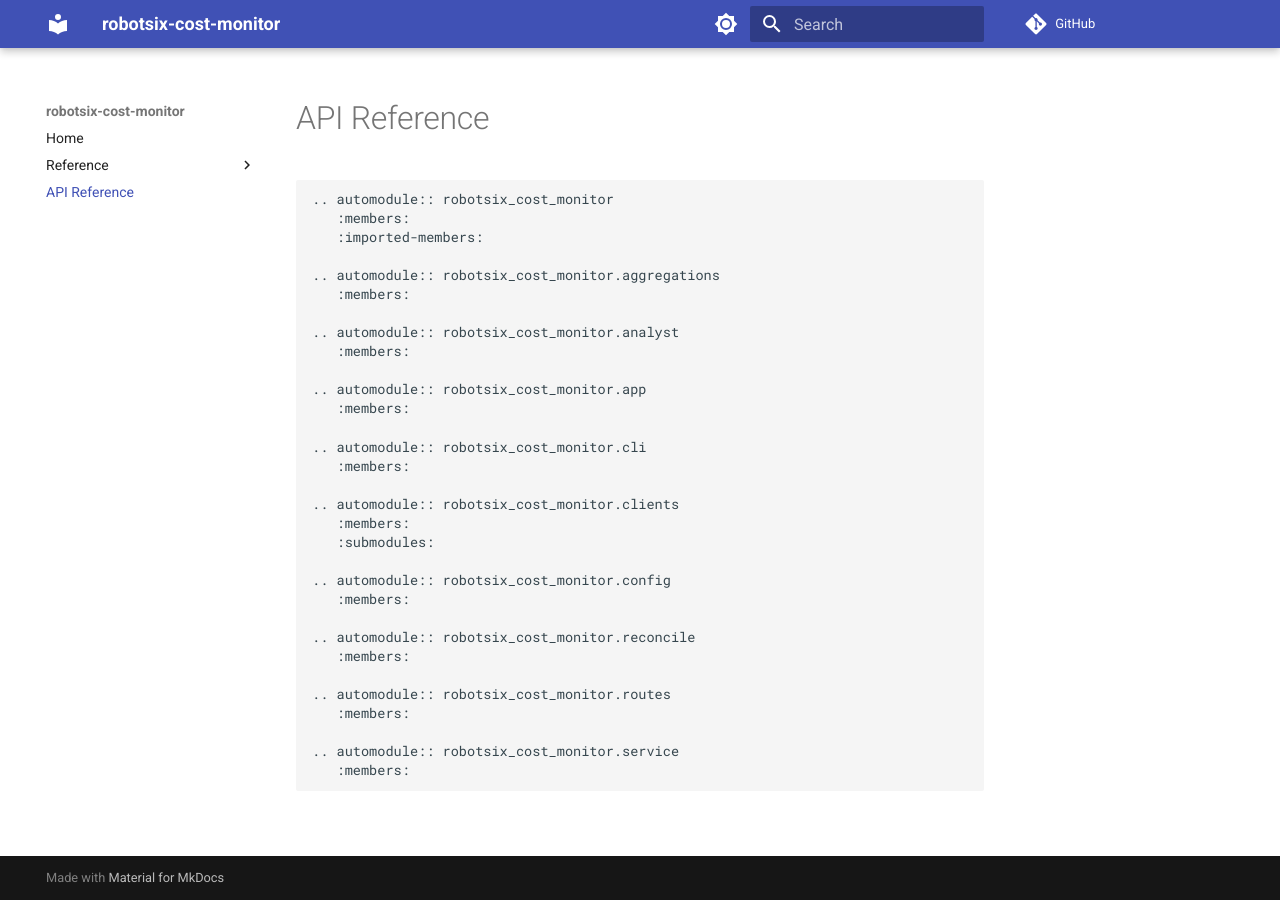
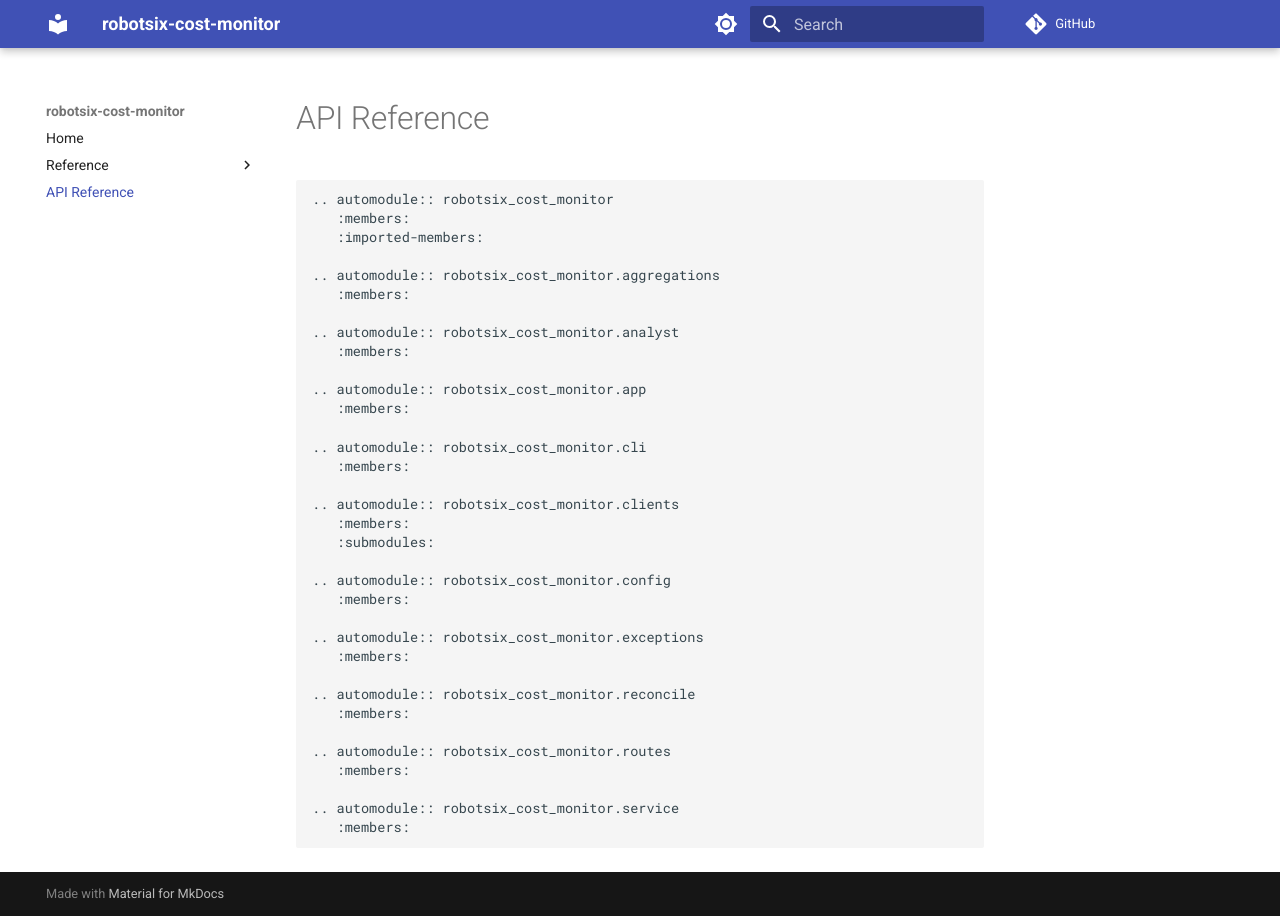
Before and after one commit to damien-robotsix/robotsix-cost-monitor, an MkDocs documentation site: the page built from docs/api.md, in a window 1280 px wide. Built offline with MkDocs 1.6.1 and Material for MkDocs 9.7.7, drawn with Linux system fonts in a browser that asks for light colours; comment, search, counter and statistics services are not loaded.

Commit message:
mill: `exceptions` module absent from `docs/api.md` automodule directives (20260727T103645Z-exceptions-module-absent-from-docs-api-m-282f)

```diff
--- a/docs/api.md
+++ b/docs/api.md
@@ -24,6 +24,9 @@
 .. automodule:: robotsix_cost_monitor.config
    :members:
 
+.. automodule:: robotsix_cost_monitor.exceptions
+   :members:
+
 .. automodule:: robotsix_cost_monitor.reconcile
    :members:
 
```
Also changed, not shown: CHANGELOG.md (+1 -0 lines).
